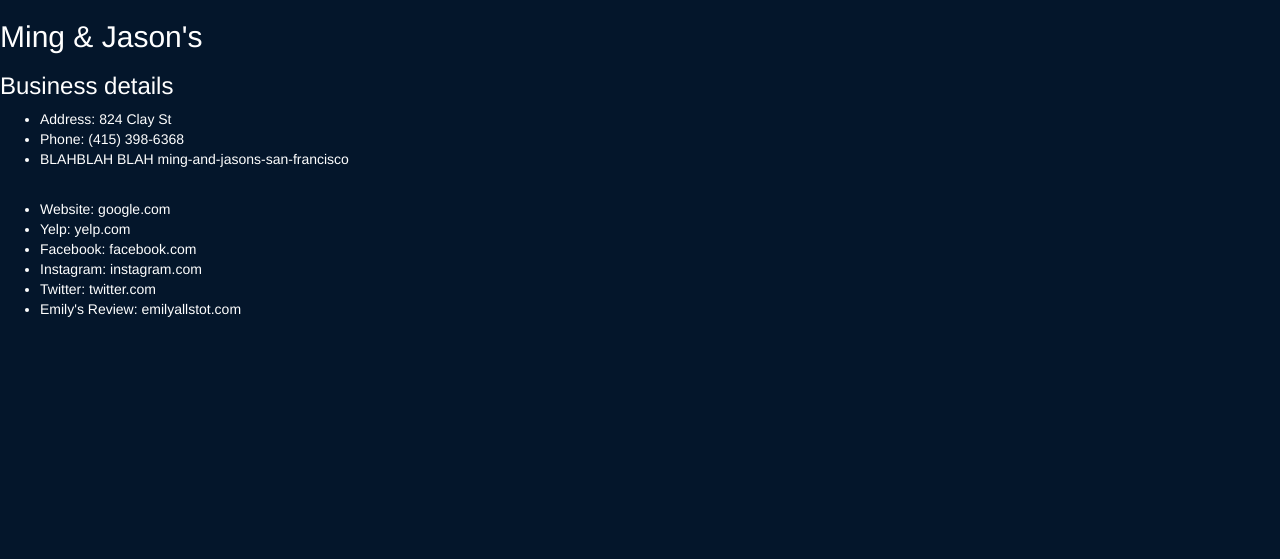
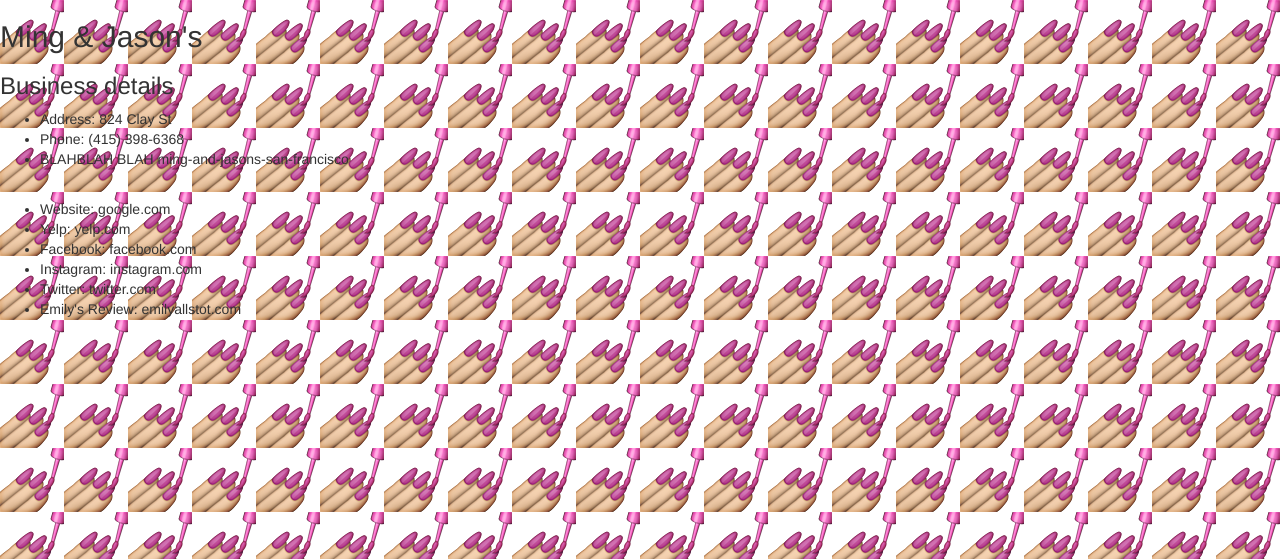
Before and after one commit to emilyallstot/proj, a Flask app: page /salonpages/1 in a window 1280 px wide. Shown: the top 559 px of the page. Run offline with Flask 2, Linux system fonts and the light colour scheme; data comes from the database, SQL or seed files in the repository; some libraries are stand-ins or nearby versions.

Commit message:
business fixes

```diff
--- a/server.py
+++ b/server.py
@@ -10,15 +10,8 @@ app.secret_key = "ursusmaritimus"
 
 
 @app.route('/')
-def index():
-    """Show homepage."""
-
-    return render_template("home.html")
-
-
-@app.route('/bears')
 def map():
-    """Show map of bears."""
+    """Show map of businesses."""
 
     return render_template("map.html")
 
--- a/static/bears.js
+++ b/static/businesses.js
@@ -50,7 +50,7 @@ function initialize() {
                 position: new google.maps.LatLng(business.busLat, business.busLong),
                 map: map,
                 title: 'Business name: ' + business.business_name,
-                icon: '/static/img/white-marker.png'
+                icon: '/static/img/nails-small.png'
             });
 
             // Define the content of the infoWindow
--- a/static/maps.css
+++ b/static/maps.css
@@ -3,8 +3,8 @@
 /*--------------------------------*/
 
 body {
-    background-color: #04162b;
-    color: #FFFFFF
+    background-image: url('img/nails-64x64.png');
+    background-repeat: repeat;
 }
 
 a {
--- a/templates/map.html
+++ b/templates/map.html
@@ -5,7 +5,7 @@
     <script src="https://code.jquery.com/jquery.js"></script>
     <script src="/static/mapstyles.js"></script>
 
-    <script src="/static/bears.js"></script>
+    <script src="/static/businesses.js"></script>
 
 {% endblock %}
 
```
Also changed, not shown: static/img/bear.jpg (deleted), static/img/nails-64x64.png (renamed from static/img/white-marker64x64.png), static/img/nails-small.png (renamed from static/img/white-marker.png), 1 other file.
